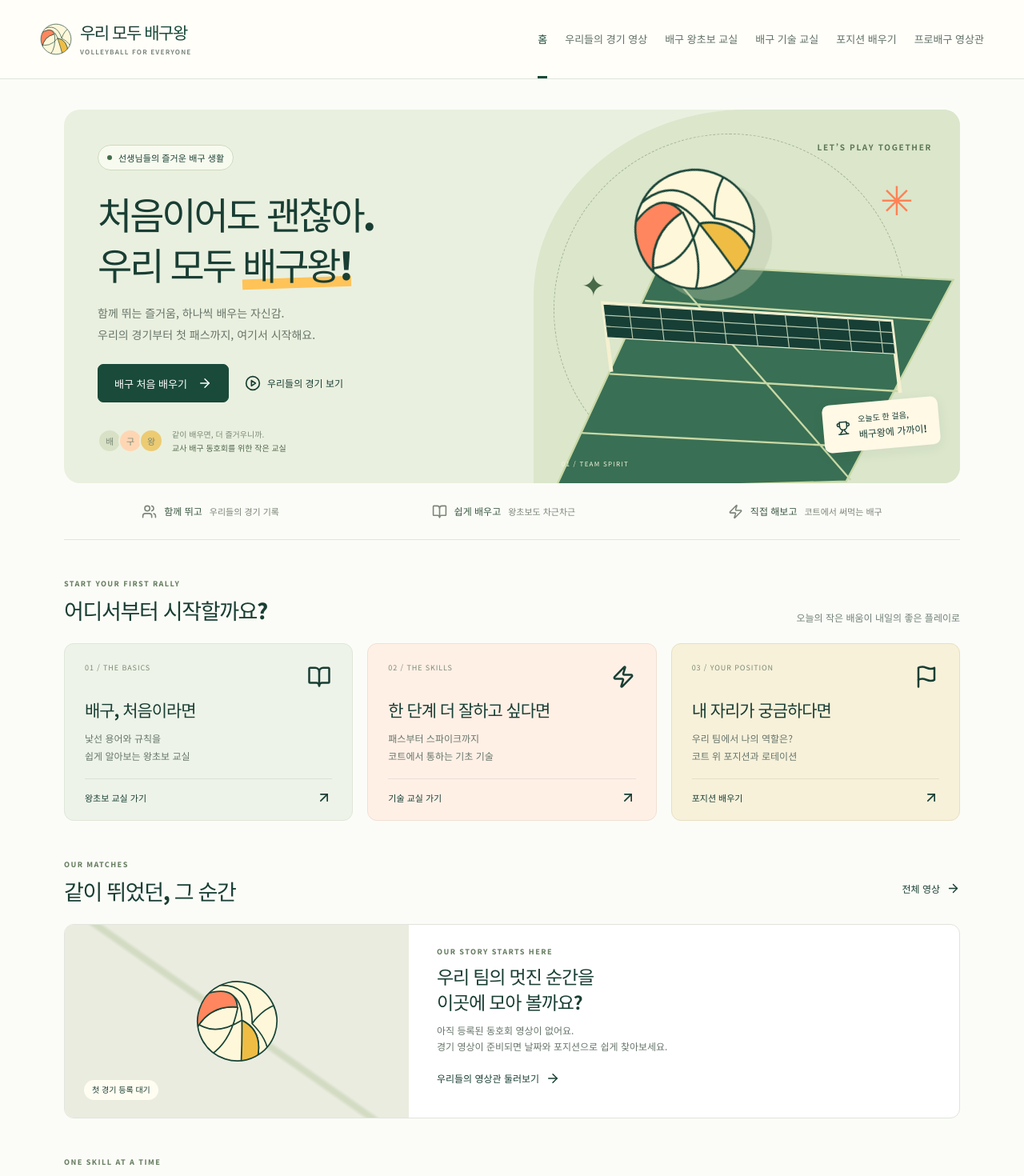
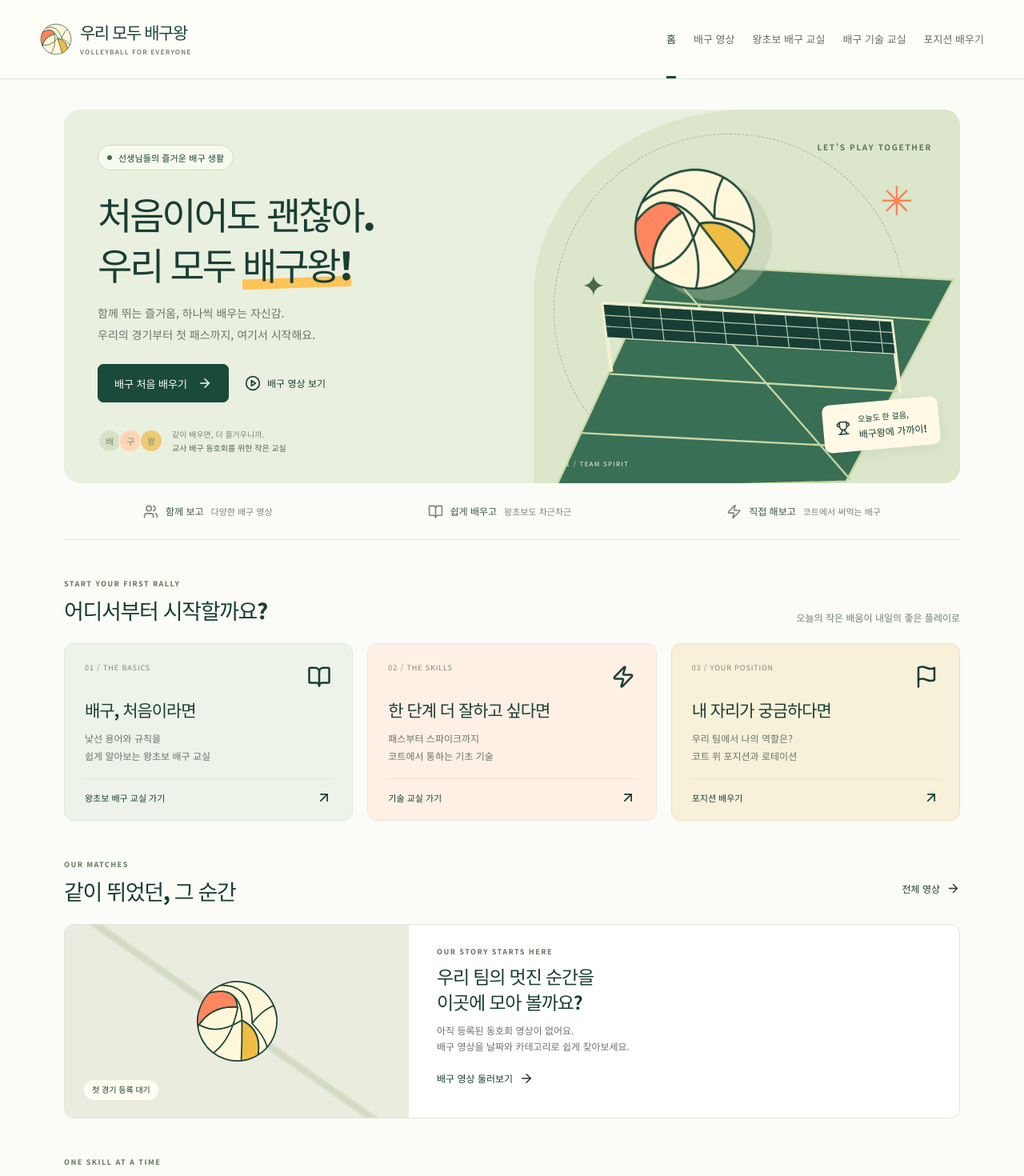
Before and after one commit to gmlduqzhd123-lab/Volleyball, a React (Vite) app: page / in a window 1280 px wide. Shown: the top 1470 px of the page at 80% size. Built offline with nearby package versions, Linux system fonts and the light colour scheme.

Commit message:
Simplify navigation and unify volleyball video page labels

```diff
--- a/src/App.tsx
+++ b/src/App.tsx
@@ -39,11 +39,10 @@ const officialRules =
   "https://www.fivb.com/wp-content/uploads/2025/01/FIVB-Volleyball_Rules2025_2028-EN-v05.pdf";
 const nav = [
   ["home", "홈"],
-  ["videos", "우리들의 경기 영상"],
-  ["beginner", "배구 왕초보 교실"],
+  ["videos", "배구 영상"],
+  ["beginner", "왕초보 배구 교실"],
   ["skills", "배구 기술 교실"],
   ["positions", "포지션 배우기"],
-  ["pro", "프로배구 영상관"],
 ];
 function useData<T>(
   name: string,
@@ -314,7 +313,7 @@ function Home({
             <LinkButton to="beginner">배구 처음 배우기</LinkButton>
             <a className="text-link" href="#/videos">
               <CirclePlay size={20} />
-              우리들의 경기 보기
+              배구 영상 보기
             </a>
           </div>
           <div className="hero-bottom">
@@ -335,7 +334,7 @@ function Home({
       <div className="values-strip">
         <span>
           <Users size={19} />
-          <b>함께 뛰고</b> 우리들의 경기 기록
+          <b>함께 보고</b> 다양한 배구 영상
         </span>
         <span>
           <BookOpen size={19} />
@@ -364,10 +363,10 @@ function Home({
             <p>
               낯선 용어와 규칙을
               <br />
-              쉽게 알아보는 왕초보 교실
+              쉽게 알아보는 왕초보 배구 교실
             </p>
             <span className="card-link">
-              왕초보 교실 가기
+              왕초보 배구 교실 가기
               <ArrowUpRight size={20} />
             </span>
           </a>
@@ -432,10 +431,10 @@ function Home({
                 <p>
                   아직 등록된 동호회 영상이 없어요.
                   <br />
-                  경기 영상이 준비되면 날짜와 포지션으로 쉽게 찾아보세요.
+                  배구 영상을 날짜와 카테고리로 쉽게 찾아보세요.
                 </p>
                 <a href="#/videos" className="text-link">
-                  우리들의 영상관 둘러보기
+                  배구 영상 둘러보기
                   <ArrowRight size={18} />
                 </a>
               </div>
@@ -488,54 +487,30 @@ function Videos({
   pro?: boolean;
 }) {
   const [search, setSearch] = useState(""),
-    [category, setCategory] = useState("all"),
+    [category, setCategory] = useState(pro ? "pro" : "all"),
     [position, setPosition] = useState("all");
   const list = filterVideos(
     resource.data,
     search,
-    pro ? "pro" : category,
+    category,
     position,
   );
   const filtered = Boolean(
-    search || position !== "all" || (!pro && category !== "all"),
+    search || position !== "all" || category !== "all",
   );
   return (
     <>
       <PageTitle
-        eyebrow={pro ? "WATCH & LEARN" : "OUR MATCHES"}
-        title={pro ? "프로배구 영상관" : "우리들의 경기 영상"}
-        description={
-          pro
-            ? "좋은 플레이를 보고, 우리 코트에서 한 번 더. 공식 채널의 확인된 영상을 모아요."
-            : "우리의 랠리, 우리의 추억. 보고 싶은 경기를 찾아보세요."
-        }
+        eyebrow="VOLLEYBALL VIDEOS"
+        title="배구 영상"
+        description="예능배구부터 기초 영상, 프로팀 경기와 초등 배구까지. 보고 싶은 영상을 찾아보세요."
       />
-      {pro && (
-        <div className="notice">
-          <ShieldCheck size={20} />
-          <div>
-            공식 자료부터 확인해요.{" "}
-            <a
-              href="https://www.fivb.com/volleyball/"
-              target="_blank"
-              rel="noreferrer"
-            >
-              FIVB 공식 배구 자료
-              <ExternalLink size={14} />
-            </a>
-            <p>
-              프로 영상은 관리자가 출처와 임베드 가능 여부를 확인한 뒤
-              등록합니다.
-            </p>
-          </div>
-        </div>
-      )}
       <div className="filter-bar">
         <label className="search-field">
           <Search size={19} />
           <input
             aria-label="영상 제목 검색"
-            placeholder="어떤 경기를 찾고 있나요?"
+            placeholder="어떤 영상을 찾고 있나요?"
             value={search}
             onChange={(e) => setSearch(e.target.value)}
           />
@@ -555,7 +530,6 @@ function Videos({
           </select>
         </label>
       </div>
-      {!pro && (
         <div className="tabs video-category-tabs" aria-label="영상 카테고리">
           {videoCategoryTabs.map(
             ([id, name]) => (
@@ -570,7 +544,6 @@ function Videos({
             ),
           )}
         </div>
-      )}
       <div className="result-count">
         총 <b>{list.length}</b>개 영상<span>최신 날짜순</span>
       </div>
@@ -693,7 +666,7 @@ function Beginner({
     <>
       <PageTitle
         eyebrow="VOLLEYBALL, MADE SIMPLE"
-        title="배구 왕초보 교실"
+        title="왕초보 배구 교실"
         description="처음 듣는 말도, 헷갈리는 규칙도. 하나씩 알아가면 배구가 더 재미있어져요."
       />
       <div className="learning-path">
@@ -1611,7 +1584,7 @@ export default function App() {
     /* Invalid URL becomes a not-found view. */
   }
   useEffect(() => {
-    document.title = `${nav.find((n) => n[0] === page)?.[1] || "배구 배우기"} | 우리 모두 배구왕`;
+    document.title = `${nav.find((n) => n[0] === (page === "pro" ? "videos" : page))?.[1] || "배구 배우기"} | 우리 모두 배구왕`;
   }, [page]);
   let content: React.ReactNode;
   switch (page) {
@@ -1619,10 +1592,10 @@ export default function App() {
       content = <Home videos={videos} skills={skills} />;
       break;
     case "videos":
-      content = <Videos resource={videos} />;
+      content = <Videos key="videos" resource={videos} />;
       break;
     case "pro":
-      content = <Videos resource={videos} pro />;
+      content = <Videos key="pro" resource={videos} pro />;
       break;
     case "video":
       content = <VideoDetail key={id} resource={videos} id={id} />;
@@ -1698,14 +1671,16 @@ export default function App() {
               <a
                 key={path}
                 href={`#/${path}`}
+                onClick={() => setMenu(false)}
                 className={
                   page === path ||
+                  (path === "videos" && page === "pro") ||
                   (path === "skills" && page === "skill") ||
                   (path === "videos" && page === "video")
                     ? "active"
                     : ""
                 }
-                aria-current={page === path ? "page" : undefined}
+                aria-current={(page === "pro" ? "videos" : page) === path ? "page" : undefined}
               >
                 {label}
               </a>
```
Also changed, not shown: 3 other files (tests, documents, lock files or other folders).
